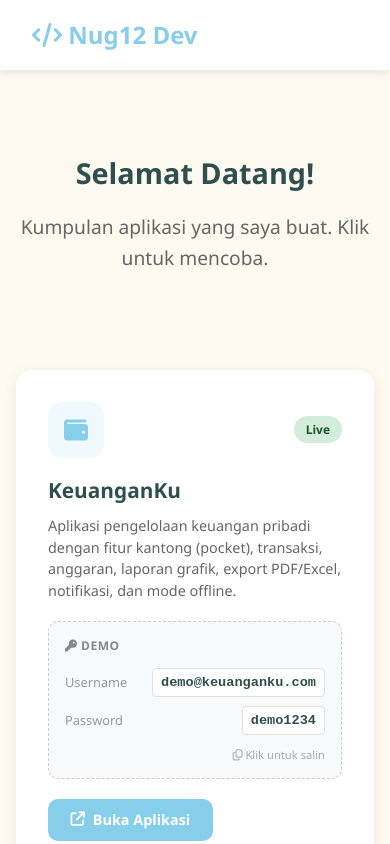
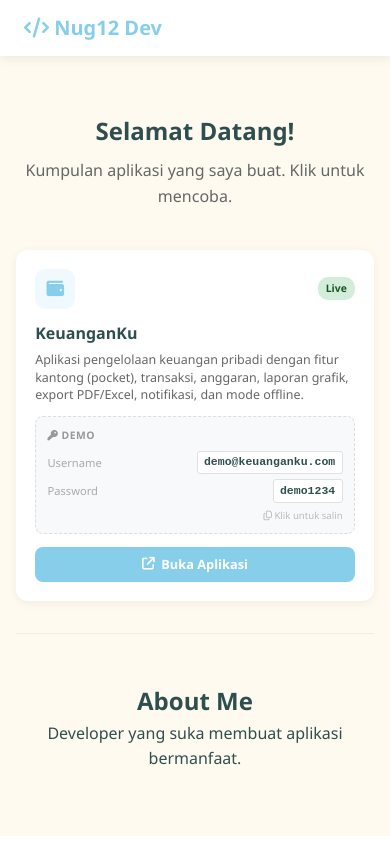
Before and after one commit to Nug12/keuangan-ku, a plain HTML site: page landing/index.html in a window 390 px wide. Shown: the top 844 px of the page. Drawn offline with Linux system fonts and the light colour scheme.

Commit message:
feat: demo user seed, route /app → /keuanganku, compact landing cards

```diff
--- a/client/src/pages/Login.js
+++ b/client/src/pages/Login.js
@@ -8,7 +8,7 @@ export function renderLogin() {
         <div class="container">
             <div class="auth-container">
                 <div class="auth-card">
-                    <h1>💰 KeuanganKu</h1>
+                    <h1><i class="fa-solid fa-wallet"></i> KeuanganKu</h1>
                     <h2>Masuk</h2>
                     <form id="loginForm">
                         <label>Email</label>
@@ -35,7 +35,7 @@ async function handleSubmit(e) {
     try {
         const { token, user } = await api.login(email, password);
         localStorage.setItem('token', token);
-        navigate('/app');
+        navigate('/keuanganku');
     } catch (error) {
         alert('Email atau password salah');
     }
--- a/client/src/pages/Register.js
+++ b/client/src/pages/Register.js
@@ -8,7 +8,7 @@ export function renderRegister() {
         <div class="container">
             <div class="auth-container">
                 <div class="auth-card">
-                    <h1>💰 KeuanganKu</h1>
+                    <h1><i class="fa-solid fa-wallet"></i> KeuanganKu</h1>
                     <h2>Daftar</h2>
                     <form id="registerForm">
                         <label>Nama</label>
@@ -38,7 +38,7 @@ async function handleSubmit(e) {
     try {
         const { token, user } = await api.register(email, password, name);
         localStorage.setItem('token', token);
-        navigate('/app');
+        navigate('/keuanganku');
     } catch (error) {
         alert('Gagal mendaftar: ' + error.message);
     }
--- a/landing/apps.json
+++ b/landing/apps.json
@@ -5,7 +5,7 @@
       "name": "KeuanganKu",
       "icon": "fa-solid fa-wallet",
       "description": "Aplikasi pengelolaan keuangan pribadi dengan fitur kantong (pocket), transaksi, anggaran, laporan grafik, export PDF/Excel, notifikasi, dan mode offline.",
-      "url": "/app",
+      "url": "/keuanganku",
       "color": "#87CEEB",
       "status": "Live",
       "demo": {
--- a/landing/style.css
+++ b/landing/style.css
@@ -17,15 +17,15 @@ body {
 
 .navbar {
     background: white;
-    padding: 1rem 2rem;
-    box-shadow: 0 2px 10px rgba(0,0,0,0.1);
+    padding: 0.75rem 1.5rem;
+    box-shadow: 0 2px 10px rgba(0,0,0,0.08);
     position: sticky;
     top: 0;
     z-index: 100;
 }
 
 .logo {
-    font-size: 1.5rem;
+    font-size: 1.25rem;
     font-weight: bold;
     color: var(--primary);
 }
@@ -33,92 +33,109 @@ body {
 .container {
     max-width: 1200px;
     margin: 0 auto;
-    padding: 2rem;
+    padding: 1.5rem;
 }
 
 .hero {
     text-align: center;
-    padding: 4rem 0;
+    padding: 2.5rem 0 1.5rem;
 }
 
-.hero h1 { font-size: 2.5rem; margin-bottom: 1rem; }
-.hero p { font-size: 1.2rem; color: #666; }
+.hero h1 { font-size: 2rem; margin-bottom: 0.5rem; }
+.hero p { font-size: 1rem; color: #666; }
 
-/* ---- App Cards ---- */
+/* ---- App Grid ---- */
 .apps-grid {
     display: grid;
-    grid-template-columns: repeat(auto-fit, minmax(340px, 1fr));
-    gap: 2rem;
-    padding: 2rem 0;
+    grid-template-columns: repeat(4, 1fr);
+    gap: 1rem;
+    padding: 1rem 0;
 }
 
+@media (max-width: 1024px) {
+    .apps-grid { grid-template-columns: repeat(3, 1fr); }
+}
+@media (max-width: 768px) {
+    .apps-grid { grid-template-columns: repeat(2, 1fr); }
+}
+@media (max-width: 480px) {
+    .apps-grid { grid-template-columns: 1fr; }
+}
+
+/* ---- App Card ---- */
 .app-card {
     background: white;
-    border-radius: 16px;
-    padding: 2rem;
-    box-shadow: 0 4px 15px rgba(0,0,0,0.08);
-    transition: transform 0.3s, box-shadow 0.3s;
+    border-radius: 12px;
+    padding: 1.2rem;
+    box-shadow: 0 2px 10px rgba(0,0,0,0.06);
+    transition: transform 0.2s, box-shadow 0.2s;
+    display: flex;
+    flex-direction: column;
 }
 
 .app-card:hover {
-    transform: translateY(-5px);
-    box-shadow: 0 8px 25px rgba(0,0,0,0.15);
+    transform: translateY(-3px);
+    box-shadow: 0 6px 20px rgba(0,0,0,0.12);
 }
 
 .card-header {
     display: flex;
     align-items: center;
     justify-content: space-between;
-    margin-bottom: 1rem;
+    margin-bottom: 0.75rem;
 }
 
 .icon-box {
-    width: 56px;
-    height: 56px;
-    border-radius: 14px;
+    width: 40px;
+    height: 40px;
+    border-radius: 10px;
     display: flex;
     align-items: center;
     justify-content: center;
-    font-size: 1.5rem;
+    font-size: 1.1rem;
 }
 
 .status {
-    display: inline-block;
-    padding: 0.25rem 0.75rem;
-    border-radius: 20px;
-    font-size: 0.75rem;
+    font-size: 0.65rem;
     font-weight: 600;
+    padding: 0.2rem 0.5rem;
+    border-radius: 10px;
     background: #d4edda;
     color: #155724;
 }
 
 .app-card h3 {
-    font-size: 1.3rem;
-    margin-bottom: 0.5rem;
+    font-size: 1rem;
+    margin-bottom: 0.3rem;
 }
 
 .app-card p {
     color: #666;
-    font-size: 0.9rem;
-    margin-bottom: 1.2rem;
-    line-height: 1.5;
+    font-size: 0.78rem;
+    line-height: 1.4;
+    margin-bottom: 0.8rem;
+    flex: 1;
+    display: -webkit-box;
+    -webkit-line-clamp: 3;
+    -webkit-box-orient: vertical;
+    overflow: hidden;
 }
 
 /* ---- Demo Box ---- */
 .demo-box {
     background: #f8f9fa;
-    border: 1px dashed #ccc;
-    border-radius: 10px;
-    padding: 0.9rem 1rem;
-    margin-bottom: 1.2rem;
+    border: 1px dashed #ddd;
+    border-radius: 8px;
+    padding: 0.6rem 0.7rem;
+    margin-bottom: 0.8rem;
 }
 
 .demo-label {
-    font-size: 0.75rem;
+    font-size: 0.65rem;
     font-weight: 700;
     text-transform: uppercase;
-    color: #888;
-    margin-bottom: 0.5rem;
+    color: #999;
+    margin-bottom: 0.3rem;
     letter-spacing: 0.5px;
 }
 
@@ -126,31 +143,28 @@ body {
     display: flex;
     justify-content: space-between;
     align-items: center;
-    padding: 0.3rem 0;
+    padding: 0.15rem 0;
 }
 
 .demo-key {
-    font-size: 0.8rem;
-    color: #999;
+    font-size: 0.7rem;
+    color: #aaa;
 }
 
 .demo-val {
     font-family: 'Courier New', monospace;
-    font-size: 0.85rem;
+    font-size: 0.72rem;
     font-weight: 600;
     color: var(--text);
     background: white;
-    padding: 0.15rem 0.5rem;
-    border-radius: 4px;
+    padding: 0.1rem 0.4rem;
+    border-radius: 3px;
     border: 1px solid #e0e0e0;
     cursor: pointer;
     transition: background 0.2s;
 }
 
-.demo-val:hover {
-    background: #eef;
-}
-
+.demo-val:hover { background: #eef; }
 .demo-val.copied {
     background: #d4edda;
     border-color: #28a745;
@@ -158,48 +172,47 @@ body {
 }
 
 .demo-hint {
-    font-size: 0.7rem;
-    color: #aaa;
+    font-size: 0.6rem;
+    color: #bbb;
     text-align: right;
-    margin-top: 0.4rem;
+    margin-top: 0.2rem;
 }
 
 /* ---- Open Button ---- */
 .btn-open {
     display: inline-flex;
     align-items: center;
-    gap: 0.5rem;
-    padding: 0.6rem 1.4rem;
-    border-radius: 10px;
+    justify-content: center;
+    gap: 0.4rem;
+    padding: 0.45rem 1rem;
+    border-radius: 8px;
     color: white;
     text-decoration: none;
     font-weight: 600;
-    font-size: 0.9rem;
+    font-size: 0.8rem;
     transition: opacity 0.2s;
 }
 
-.btn-open:hover {
-    opacity: 0.85;
-}
+.btn-open:hover { opacity: 0.85; }
 
 /* ---- About ---- */
 .about {
     text-align: center;
-    padding: 4rem 0;
-    margin-top: 2rem;
+    padding: 3rem 0 1.5rem;
+    margin-top: 1rem;
     border-top: 1px solid #eee;
 }
 
 /* ---- Footer ---- */
 .footer {
     text-align: center;
-    padding: 2rem;
+    padding: 1.5rem;
     background: white;
-    margin-top: 2rem;
+    margin-top: 1.5rem;
+    font-size: 0.85rem;
 }
 
 @media (max-width: 768px) {
-    .hero h1 { font-size: 1.8rem; }
+    .hero h1 { font-size: 1.5rem; }
     .container { padding: 1rem; }
-    .apps-grid { grid-template-columns: 1fr; }
 }
--- a/server/index.js
+++ b/server/index.js
@@ -38,11 +38,11 @@ app.use('/api/notifications', notificationRoutes);
 const publicPath = join(process.cwd(), 'public');
 app.use(express.static(publicPath));
 
-// SPA fallback — serve index.html for /app and sub-routes
-app.get('/app', (req, res) => {
+// SPA fallback — serve index.html for /keuanganku and sub-routes
+app.get('/keuanganku', (req, res) => {
     res.sendFile(join(publicPath, 'index.html'));
 });
-app.use('/app', (req, res) => {
+app.use('/keuanganku', (req, res) => {
     res.sendFile(join(publicPath, 'index.html'));
 });
 
```
Also changed, not shown: client/index.html (+1 -0 lines), client/src/main.js (+5 -5 lines), client/src/pages/Budgets.js (+5 -5 lines), client/src/pages/Dashboard.js (+7 -7 lines), client/src/pages/Pockets.js (+5 -5 lines), client/src/pages/Reports.js (+5 -5 lines), client/src/pages/Transactions.js (+5 -5 lines), server/db/database.js (+15 -0 lines).
